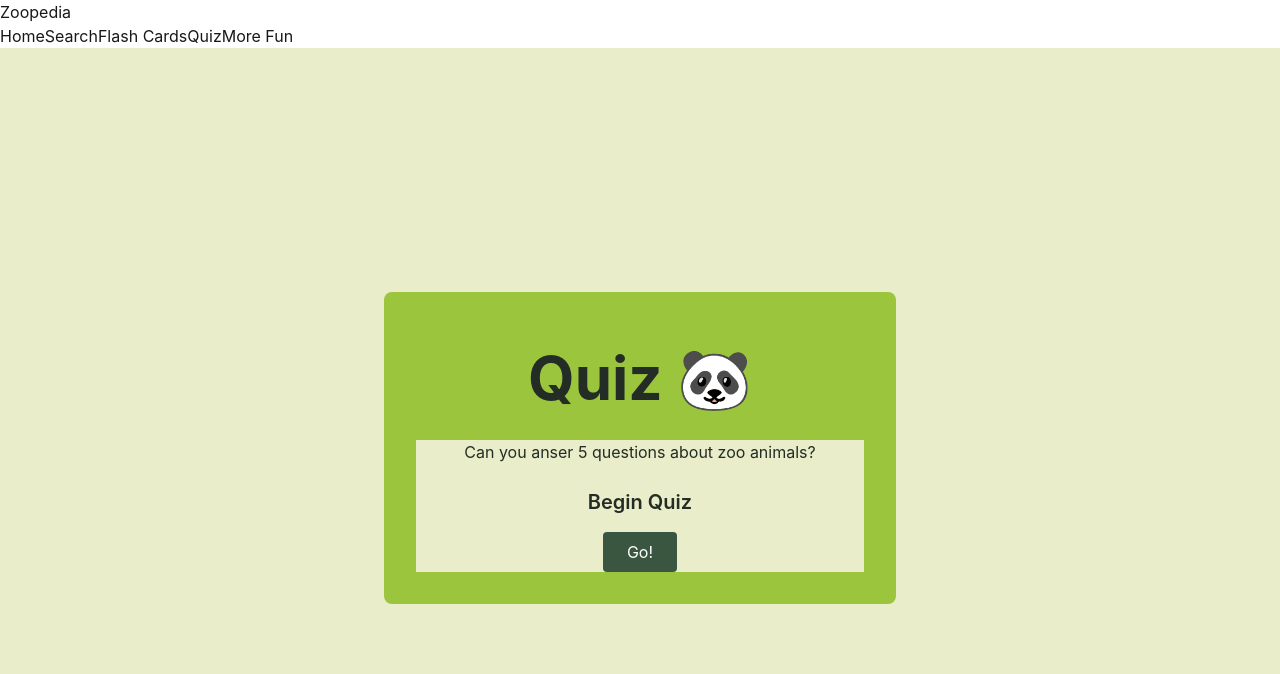
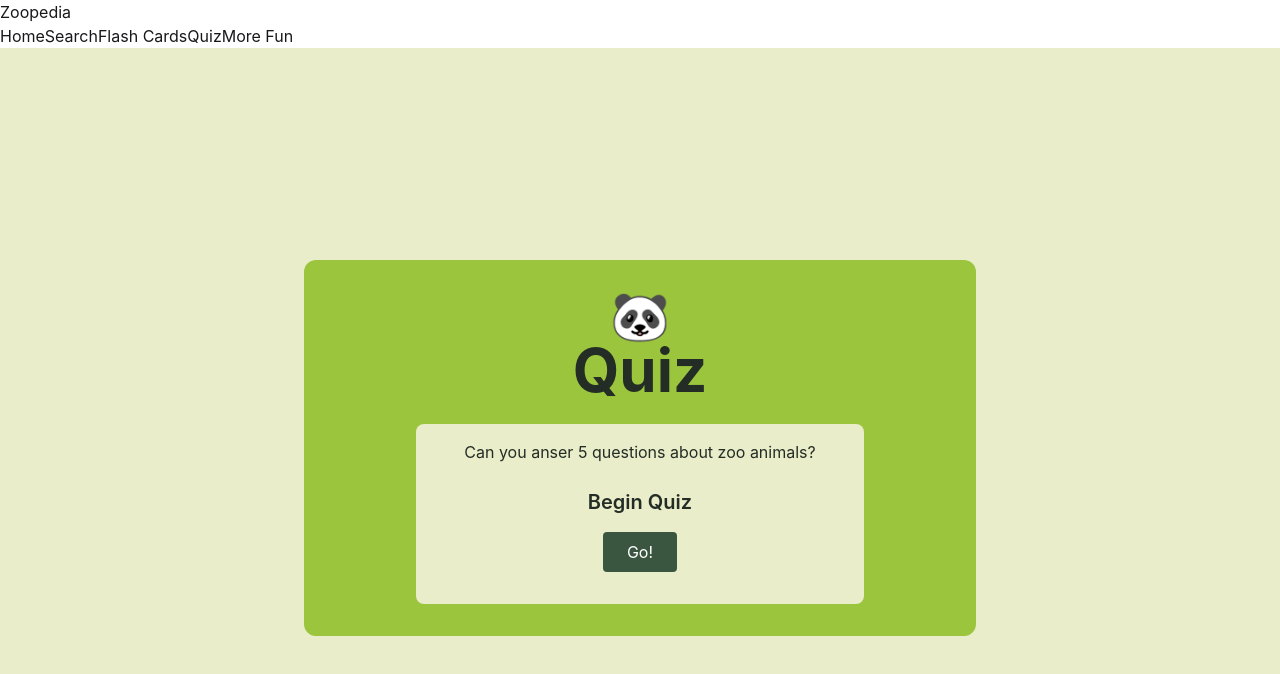
Before and after one commit to CFG-Group-7/CFG-Group-Project, a React (Vite) app: page /quiz in a window 1280 px wide. Shown: the top 674 px of the page. Built offline with nearby package versions, Linux system fonts and the light colour scheme.

Commit message:
minor styling update for the quiz component

```diff
--- a/src/components/Quiz/Questions.jsx
+++ b/src/components/Quiz/Questions.jsx
@@ -5,7 +5,7 @@
 //import necessaries from React
 import /*React,*/ { useState, useEffect } from 'react';
 
-const Questions = ({    questionsInUse,
+const Questions = ({ questionsInUse,
     handleNextQuestion,
     currentQ,
     handleAnswerClick,
@@ -26,12 +26,12 @@ const Questions = ({    questionsInUse,
     };
 
     return (
-        <div className= "bg-pale-green text-fontColour p-8 rounded-lg flex flex-col text-center items-center justify-center">
-            <div className="bg-green w-84 h-84 text-fontColour p-8 rounded-lg flex flex-col text-center items-center justify-center">
+
+        <div className="bg-pale-green w-84 text-fontColour p-8 max-w-lg w-full rounded-lg flex flex-col text-center items-center justify-center">
             <div>
                 {/* display question */}
                 <h4 className="mb-6">
-                        { questionsInUse[currentQ].question}
+                    {questionsInUse[currentQ].question}
                 </h4>
                 {/* display answers */}
                 <div className="grid grid-cols-2 gap-4">
@@ -41,20 +41,20 @@ const Questions = ({    questionsInUse,
                             key={index}
                             onClick={() => handleOptionClick(option)}
                             className={
-                                    `border rounded-lg p-3 ${selectedOption === option ? 'bg-yellow' : 'bg-pale-green'}`
+                                `border rounded-lg p-3 ${selectedOption === option ? 'bg-dark-green text-white' : 'bg-pale-green hover:bg-dark-green hover:text-white text-fontColour cursor-pointer'}`
                             }
                         >{option}
                         </button>
                     ))}
                 </div>
-                    <br/>
+                <br />
                 <div>
                     <div>
                         {/* display progress */}
                         <p>Question {currentQ + 1} of {questionsInUse.length}</p>
                     </div>
                     <div>
-                            { isLastQ ? (
+                        {isLastQ ? (
                             <button
                                 className="mt-4 px-4 py-2 bg-orange rounded-lg"
                                 onClick={handleNextQuestion}
@@ -73,7 +73,7 @@ const Questions = ({    questionsInUse,
                 </div>
             </div>
         </div>
-        </div>
+
     );
 };
 
--- a/src/pages/Quiz.jsx
+++ b/src/pages/Quiz.jsx
@@ -78,15 +78,16 @@ const Quiz = () => {
         setQuizStarted(true);
     }
 
-return (
+    return (
         <div className="min-h-screen bg-pale-green flex items-center justify-center">
-            <div className="bg-green p-8 rounded-lg max-w-lg w-full text-center">
-                <h1 className="text-fontColour text-6xl py-6 font-bold mb-2">Quiz 🐼</h1>
+            <div className="bg-green p-8 flex flex-col items-center rounded-xl  max-w-2xl w-full text-center">
+                <h1 className="text-5xl">🐼</h1>
+                <h1 className="text-fontColour text-6xl pb-6 font-bold">Quiz</h1>
 
                 {/* If quiz not started, display initial page */}
                 {!quizStarted ? (
-                    <div className="space-y-4 bg-pale-green">
-                        <p className="text-fontColour mb-6">
+                    <div className="space-y-4 bg-pale-green rounded-lg w-full max-w-md">
+                        <p className="text-fontColour mb-6 mt-4">
                             Can you anser 5 questions about zoo animals?
                         </p>
                         <h2 className="text-fontColour text-xl font-semibold">
@@ -95,7 +96,7 @@ return (
 
                         <button
                             onClick={startQuiz}
-                            className="bg-dark-green text-white px-6 py-2 rounded hover:bg-orange"
+                            className="bg-dark-green mb-8 text-white px-6 py-2 rounded hover:bg-orange"
                         >
                             Go!
                         </button>
```
Lines whose indentation alone changed are shown as unchanged.
